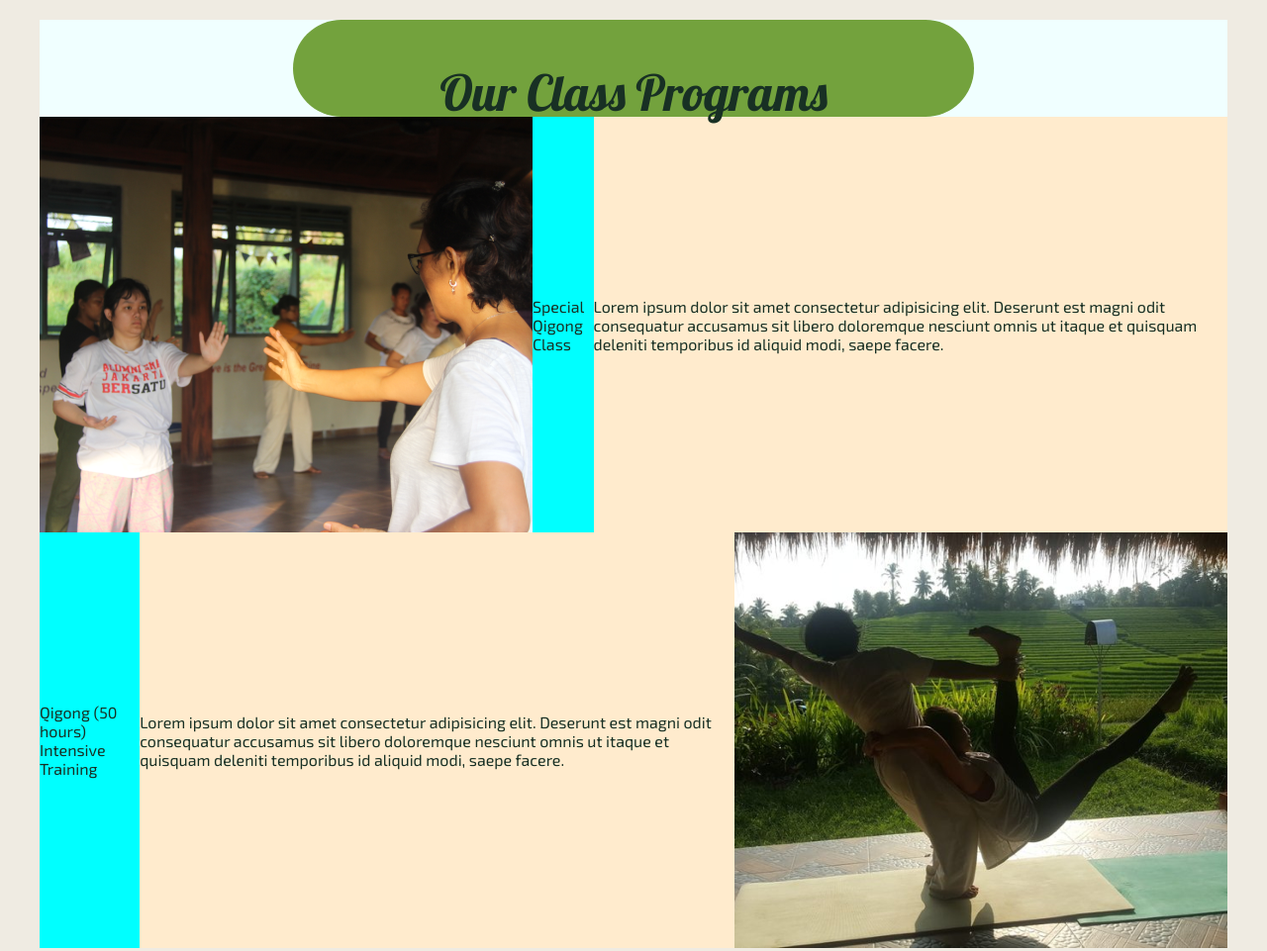
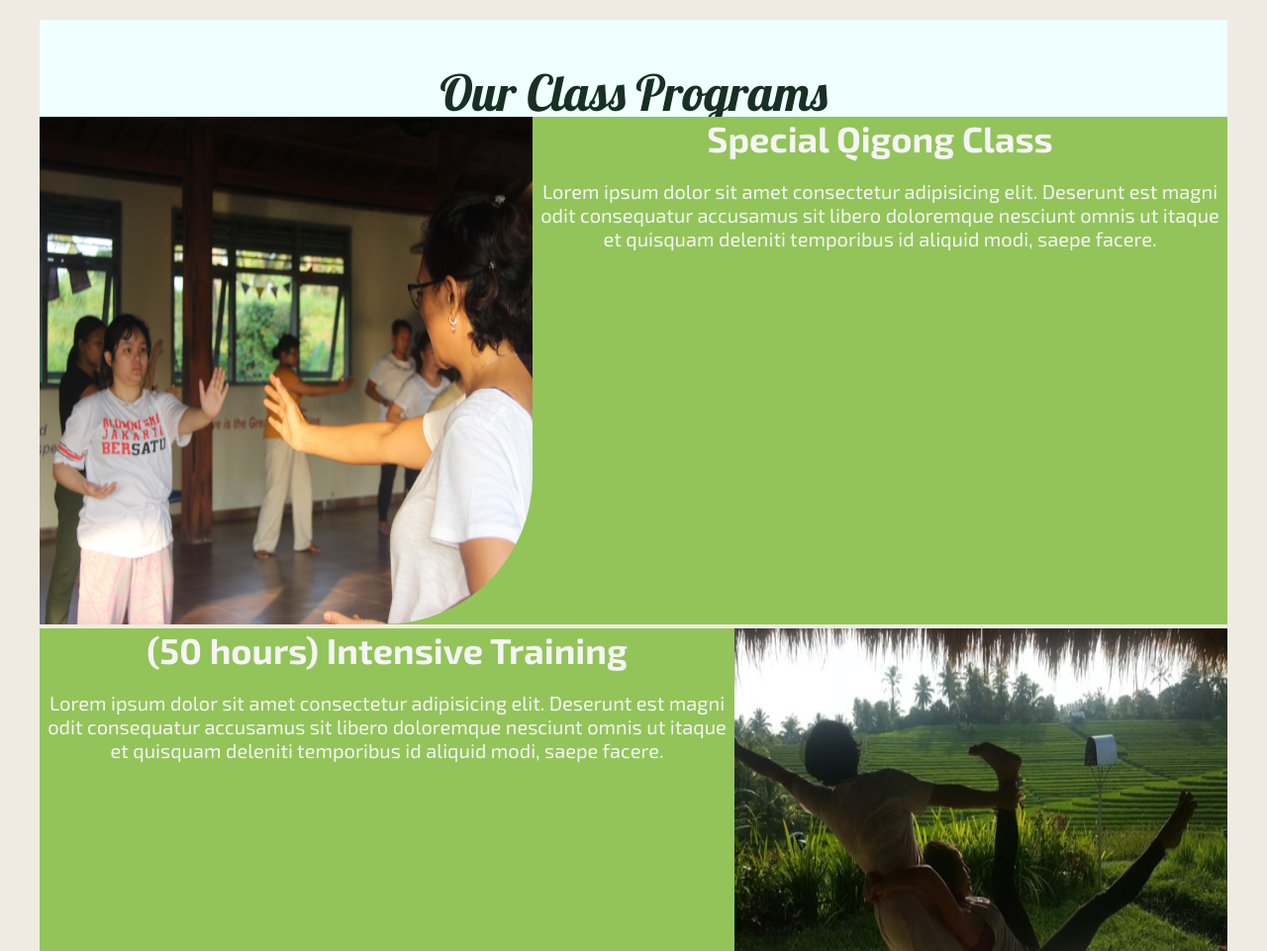
Before and after one commit to YuniaCitra6/Project1, a plain HTML site: page index.html in a window 1280 px wide. Shown: the part 1100-2061 px from the top of the page at 99% size. Drawn offline with Linux system fonts and the light colour scheme.

Commit message:
pebaikan program-section

```diff
--- a/index.html
+++ b/index.html
@@ -63,21 +63,24 @@
                 <div class="container-class">
                     <div class="class-box">
                         <img src="Asset/Rectangle 8 .png" alt="program-imgone">
-                        <span class="class-title">Special Qigong Class</span>
-                        <p>Lorem ipsum dolor sit amet consectetur adipisicing elit.
+                        <div class="class-title">
+                            <span> Special Qigong Class </span>
+                            <p>Lorem ipsum dolor sit amet consectetur adipisicing elit.
                             Deserunt est magni odit consequatur accusamus sit libero doloremque nesciunt
                             omnis ut itaque et quisquam deleniti temporibus id aliquid modi, saepe facere.
-                        </p>
-
+                            </p>
+                        </div>
                     </div>
 
                     <div class="class-box">
-                        <span class="class-title">Qigong (50 hours)
+                        <div class="class-title">
+                            <span> (50 hours)
                             Intensive Training</span>
-                        <p>Lorem ipsum dolor sit amet consectetur adipisicing elit.
+                            <p>Lorem ipsum dolor sit amet consectetur adipisicing elit.
                             Deserunt est magni odit consequatur accusamus sit libero doloremque nesciunt
                             omnis ut itaque et quisquam deleniti temporibus id aliquid modi, saepe facere.
-                        </p>
+                            </p>
+                        </div>
                         <img src="Asset/Rectangle 11.png" alt="program-imgtwo">
                     </div>
                 </div>
--- a/style/benner.css
+++ b/style/benner.css
@@ -56,5 +56,6 @@
     color: var(--primary);
     font-size: 85px;
     font-weight: 400;
-    padding: 10px;
+    line-height: normal;
+    font-style: normal;
 }
--- a/style/program.css
+++ b/style/program.css
@@ -2,9 +2,6 @@
     padding: 100px 0;
 }
 
-.program-section .container {
-    gap: 75px;
-}
 
 .container .container-title {
     display: flex;
@@ -13,7 +10,6 @@
 }
 
 .program-box {
-    background-color: #73a23d;
     border-radius: 66px;
     text-align: center;
     width: 688px;
@@ -28,21 +24,39 @@
 }
 
 .class-box {
-    display: flex;
-    background-color: blanchedalmond;
-    justify-content: space-between;
-    row-gap: 55px;
+    display: inline-flex;
+    justify-content: center;
+    align-content: space-around;
+    background-color: #93c459;
+
+
 
 }
 
-.class-box span {
-    background-color: aqua;
-    display: flex;
-    align-items: center;
+.class-box img {
+    border-radius: 0 0 150px 0;
 
 }
 
-.class-box p {
+.class-box div {
     display: flex;
+    flex-direction: column;
+    height: 513px;
     align-items: center;
 }
+
+.class-box span {
+    color: var(--secondprimary);
+    text-align: center;
+    font-size: 36px;
+    font-weight: 700;
+    line-height: normal;
+    align-items: center;
+}
+
+.class-box p {
+    color: var(--secondprimary);
+    font-size: 20px;
+    font-weight: 400;
+    text-align: center;
+}
```
